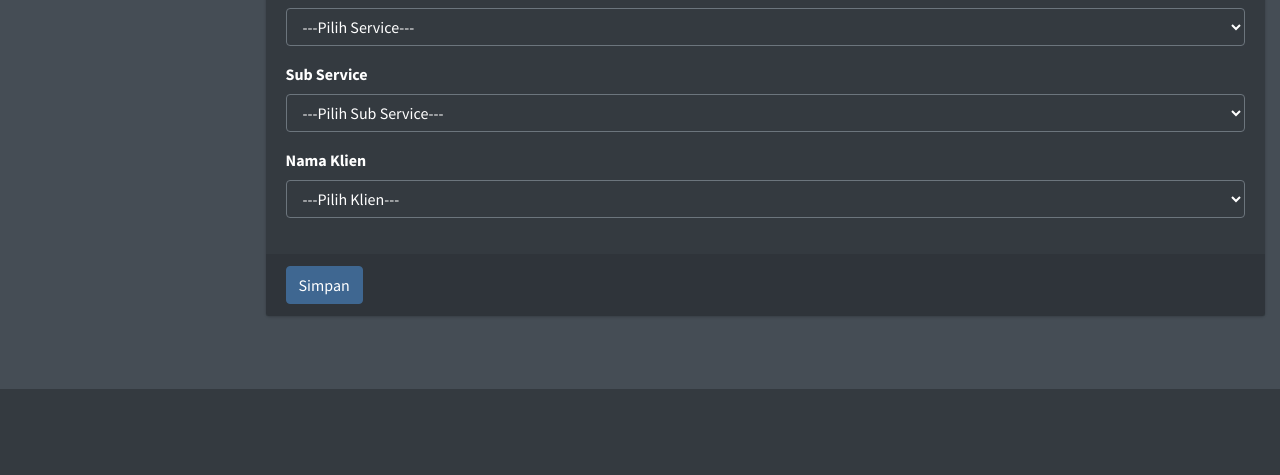
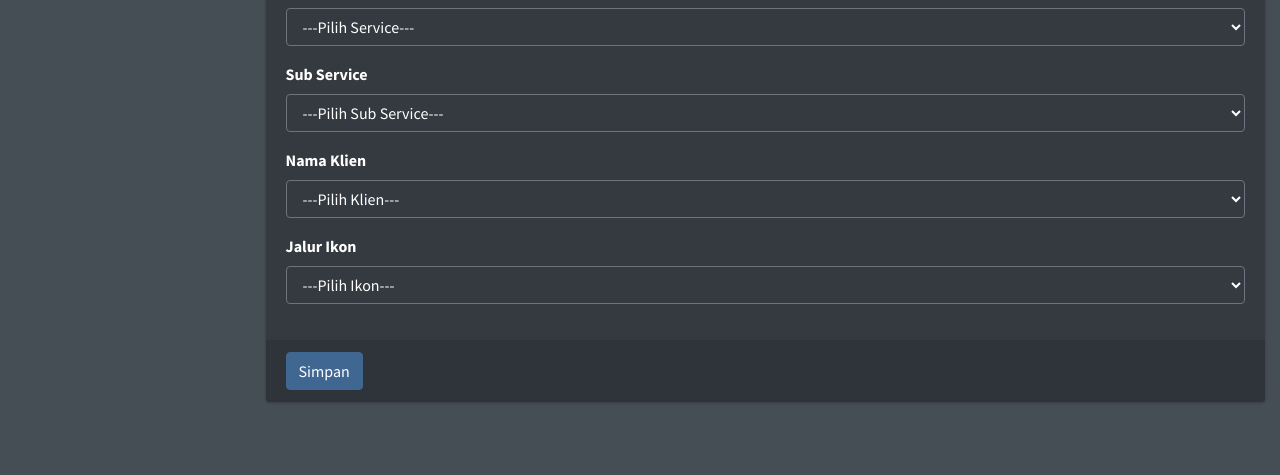
Before and after one commit to Franif/sig-radio, a PHP site: page /stasiun_create.php in a window 1280 px wide. Shown: the part 908-1383 px from the top of the page. Before the commit the page ends 1297 px from the top, so only its background shows below. Run offline with PHP 8.4, Linux system fonts and the light colour scheme; data comes from the database, SQL or seed files in the repository; some libraries are stand-ins or nearby versions.

Commit message:
modified:   stasiun_create.php 	modified:   stasiun_create_save.php

```diff
--- a/stasiun_create.php
+++ b/stasiun_create.php
@@ -107,6 +107,16 @@
                     <?php endwhile; ?>
                     </select>
                   </div>
+                  <div class="form-group">
+                    <label for="ikon">Jalur Ikon</label>
+                    <select name ="ikon" id="ikon" class="form-control" >
+                      <option value="" hidden selected>---Pilih Ikon---</option>
+                    <?php $query = $db->query("SELECT * FROM ikon"); ?>
+                    <?php while($row = $query->fetch_assoc()): ?>
+                      <option value="<?php echo $row['id']; ?>" ><?php echo $row['path']; ?></option>
+                    <?php endwhile; ?>
+                    </select>
+                  </div>
                 </div>
                 <!-- /.card-body -->
 
```
Also changed, not shown: stasiun_create_save.php (+6 -3 lines).
